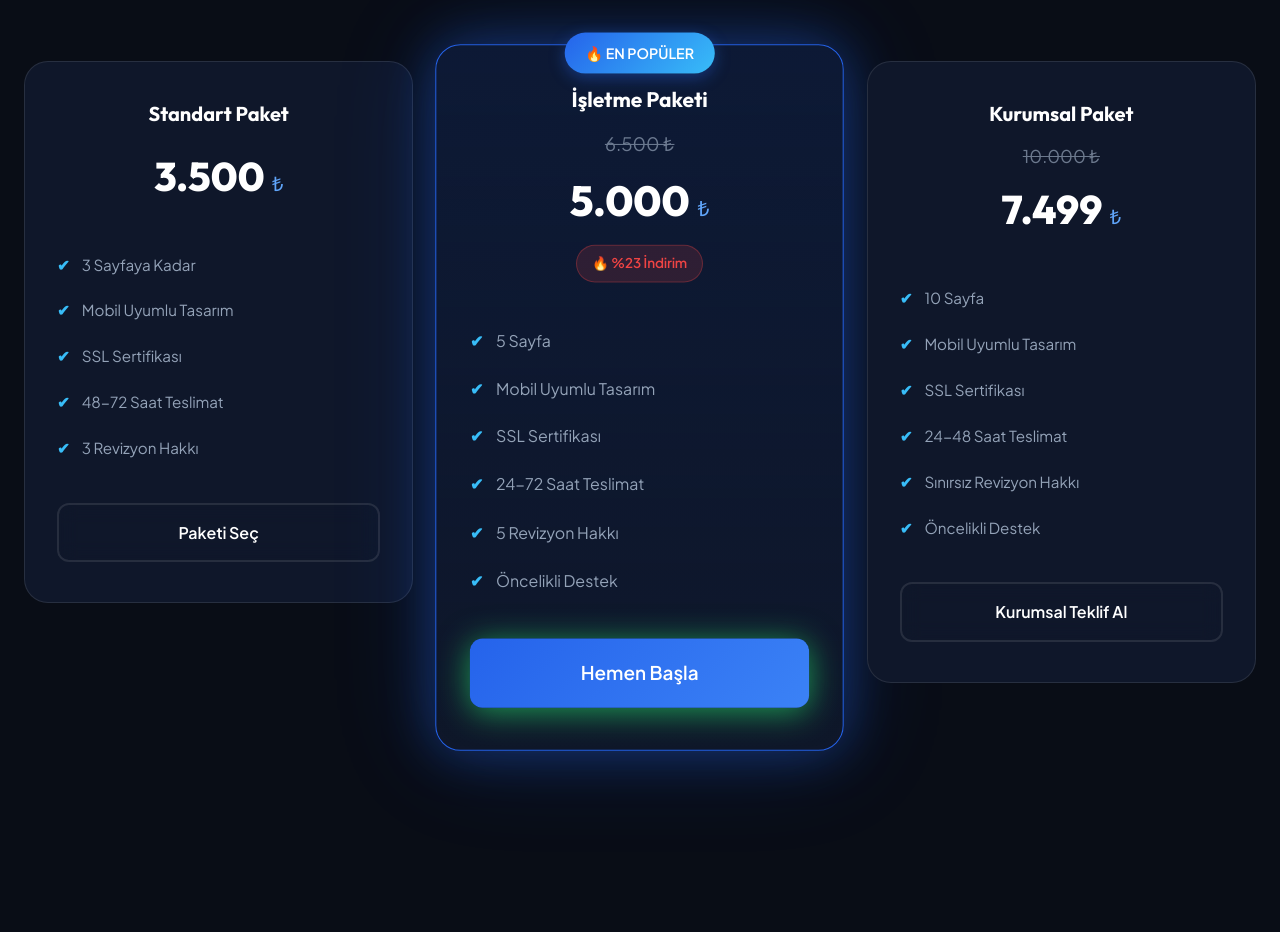
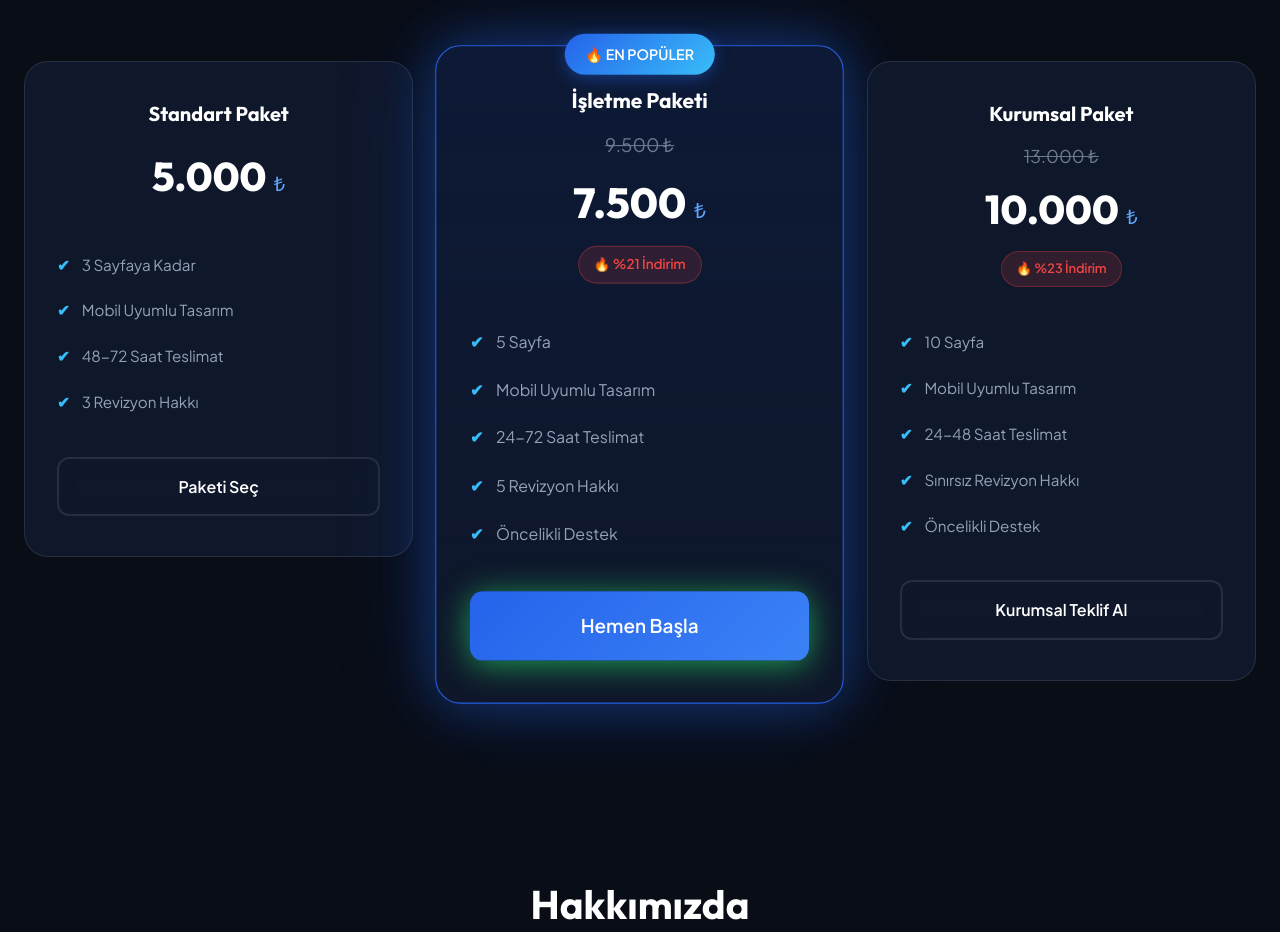
Before and after one commit to Rodinyamert48/mekyazilim, a website with bundled scripts: page index.html in a window 1280 px wide. Shown: the part 4443-5375 px from the top of the page. Built offline with nearby package versions, Linux system fonts and the light colour scheme.

Commit message:
Fiyat guncellemesi ve SSL kaldirildi

```diff
--- a/index.html
+++ b/index.html
@@ -409,12 +409,11 @@ app.<span class="code-method">init</span>();</code></pre>
           <article class="pricing-card fade-in" aria-label="Standart Paket">
             <h3 class="pricing-name">Standart Paket</h3>
             <div class="pricing-price">
-              <span class="price-new">3.500 <span class="price-currency">₺</span></span>
+              <span class="price-new">5.000 <span class="price-currency">₺</span></span>
             </div>
             <ul class="pricing-features">
               <li class="pricing-feature"><span class="check" aria-hidden="true">✔</span> 3 Sayfaya Kadar</li>
               <li class="pricing-feature"><span class="check" aria-hidden="true">✔</span> Mobil Uyumlu Tasarım</li>
-              <li class="pricing-feature"><span class="check" aria-hidden="true">✔</span> SSL Sertifikası</li>
               <li class="pricing-feature"><span class="check" aria-hidden="true">✔</span> 48-72 Saat Teslimat</li>
               <li class="pricing-feature"><span class="check" aria-hidden="true">✔</span> 3 Revizyon Hakkı</li>
             </ul>
@@ -424,16 +423,15 @@ app.<span class="code-method">init</span>();</code></pre>
             <span class="badge badge-popular">🔥 EN POPÜLER</span>
             <h3 class="pricing-name">İşletme Paketi</h3>
             <div class="pricing-price">
-              <span class="price-old">6.500 ₺</span>
+              <span class="price-old">9.500 ₺</span>
               <div class="pricing-price-stack">
-                <span class="price-new">5.000 <span class="price-currency">₺</span></span>
+                <span class="price-new">7.500 <span class="price-currency">₺</span></span>
               </div>
-              <span class="badge badge-discount">🔥 %23 İndirim</span>
+              <span class="badge badge-discount">🔥 %21 İndirim</span>
             </div>
             <ul class="pricing-features">
               <li class="pricing-feature"><span class="check" aria-hidden="true">✔</span> 5 Sayfa</li>
               <li class="pricing-feature"><span class="check" aria-hidden="true">✔</span> Mobil Uyumlu Tasarım</li>
-              <li class="pricing-feature"><span class="check" aria-hidden="true">✔</span> SSL Sertifikası</li>
               <li class="pricing-feature"><span class="check" aria-hidden="true">✔</span> 24-72 Saat Teslimat</li>
               <li class="pricing-feature"><span class="check" aria-hidden="true">✔</span> 5 Revizyon Hakkı</li>
               <li class="pricing-feature"><span class="check" aria-hidden="true">✔</span> Öncelikli Destek</li>
@@ -443,15 +441,15 @@ app.<span class="code-method">init</span>();</code></pre>
           <article class="pricing-card fade-in delay-200" aria-label="Kurumsal Paket">
             <h3 class="pricing-name">Kurumsal Paket</h3>
             <div class="pricing-price">
-              <span class="price-old">10.000 ₺</span>
+              <span class="price-old">13.000 ₺</span>
               <div class="pricing-price-stack">
-                <span class="price-new">7.499 <span class="price-currency">₺</span></span>
+                <span class="price-new">10.000 <span class="price-currency">₺</span></span>
               </div>
+              <span class="badge badge-discount">🔥 %23 İndirim</span>
             </div>
             <ul class="pricing-features">
               <li class="pricing-feature"><span class="check" aria-hidden="true">✔</span> 10 Sayfa</li>
               <li class="pricing-feature"><span class="check" aria-hidden="true">✔</span> Mobil Uyumlu Tasarım</li>
-              <li class="pricing-feature"><span class="check" aria-hidden="true">✔</span> SSL Sertifikası</li>
               <li class="pricing-feature"><span class="check" aria-hidden="true">✔</span> 24-48 Saat Teslimat</li>
               <li class="pricing-feature"><span class="check" aria-hidden="true">✔</span> Sınırsız Revizyon Hakkı</li>
               <li class="pricing-feature"><span class="check" aria-hidden="true">✔</span> Öncelikli Destek</li>
```
Also changed, not shown: partials/sections/pricing.html (+7 -9 lines).
